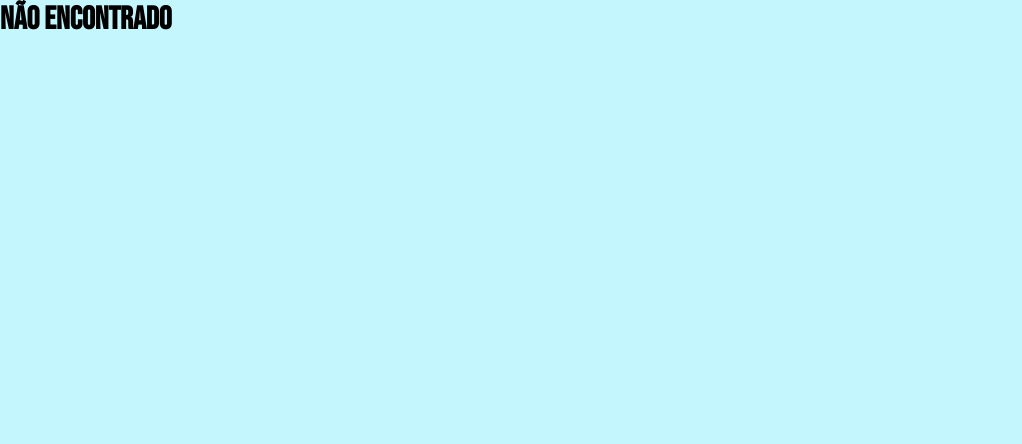
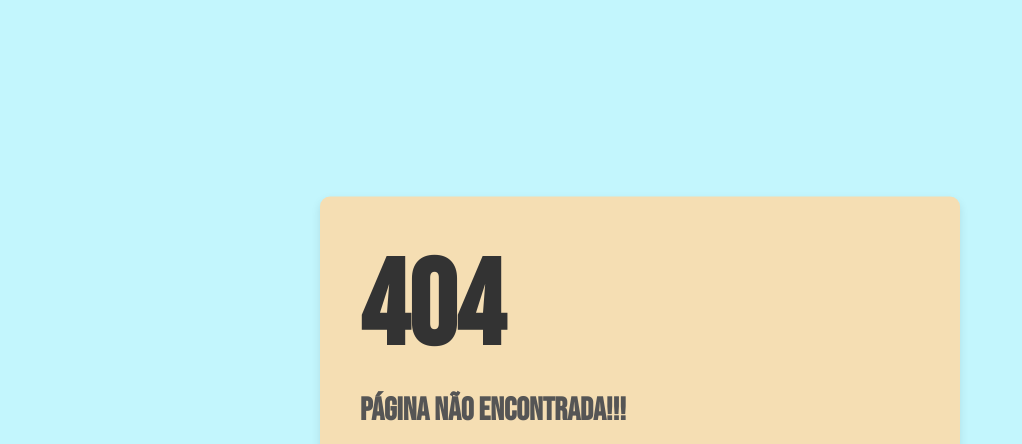
Before and after one commit to devgabrielrosas/Surf-Lifestyle, a Flask app: template app/templates/404.html in a window 1280 px wide. Shown: the top 444 px of the page, without its empty margins (0-1022 px from the left). Run offline with Flask 3, Linux system fonts and the light colour scheme; the template is opened without the code that fills it, so the values that code supplies are empty.

Commit message:
Adicionei a página 404

```diff
--- /dev/null
+++ b/app/static/estilos/404.css
@@ -0,0 +1,50 @@
+/* Centtraliza a div container */
+body{
+    overflow: hidden;
+}
+.container{
+    position: absolute; /*Posiciona em relação à tela*/
+    top: 50%;
+    left: 50%;
+    transform: translate(-50%, -50%);
+
+    z-index: 4;
+    background-color: wheat;
+    padding: 40px;
+    border-radius: 10px;
+    box-shadow: 0 4px 10px rgba(0,0,0,0.1);
+}
+
+/* Número 404 Grande */
+h1{
+    font-size: 120px;
+    color: #333;
+    margin: 0;
+}
+
+h2{
+    font-size: 32px;
+    color: #555;
+    margin: 10px 0;
+}
+
+p{
+    font-size: 18px;
+    color: #777;
+    margin-bottom: 30px;
+}
+
+.btn{
+    display: inline-block;
+    padding: 12px 25px;
+    background-color: #0077cc;
+    color: white;
+    border: none;
+    border-radius: 6px;
+    font-size: 16px;
+    text-decoration: none;
+}
+
+.btn:hover{
+    background-color: #005fa3;
+}
--- a/app/templates/404.html
+++ b/app/templates/404.html
@@ -1,5 +1,14 @@
 {% extends 'base.html' %}
 
+{% block styles %}
+<link rel="stylesheet" href="{{ url_for('static', filename='estilos/404.css') }}">
+{% endblock %}
+
 {% block content %}
-<h1>Não encontrado</h1>
+<div class="container">
+    <h1>404</h1>
+    <h2>Página não encontrada!!!</h2>
+    <p>A página que você tentou acessar não existe. Volte para a página inicial!!</p>
+    <a href="/" class="btn">Está perdido? Reme de volta para a praia</a>
+</div>
 {% endblock %}
```
